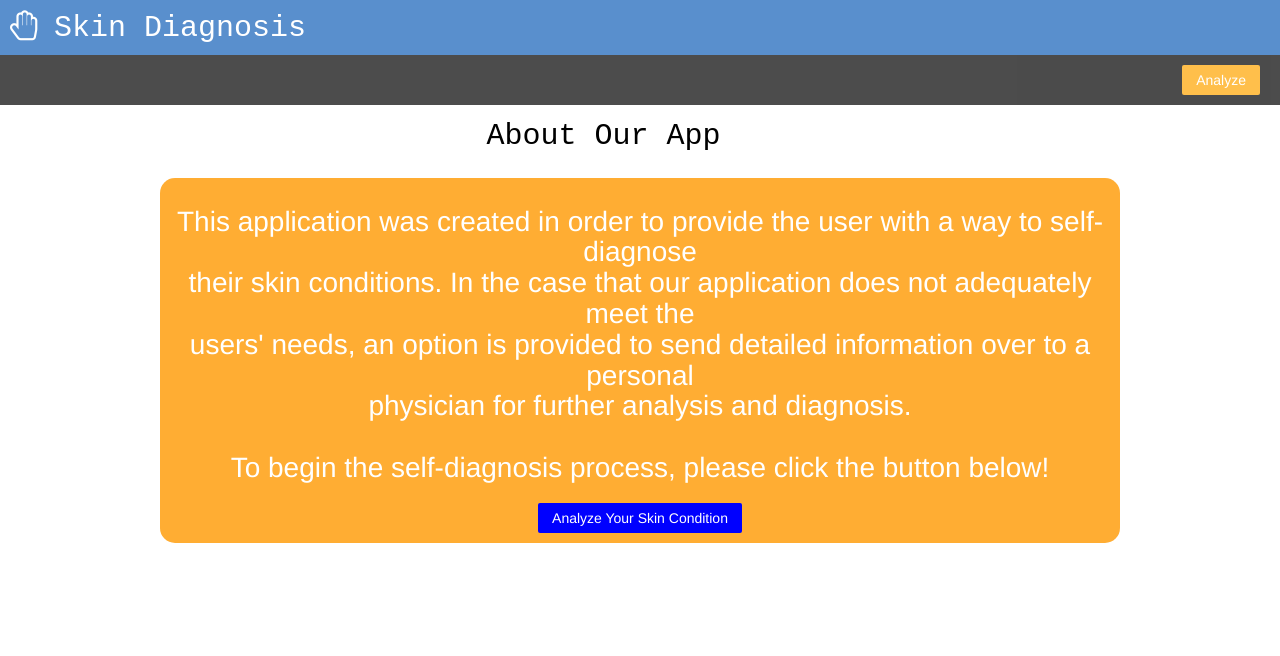
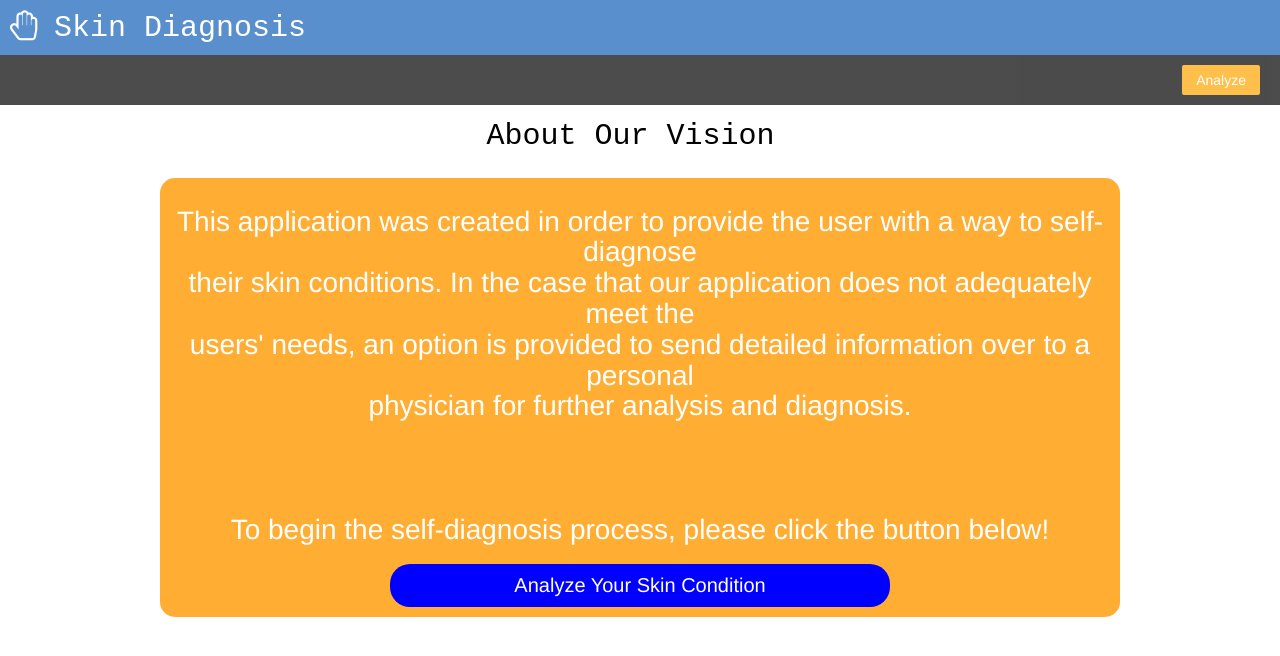
Before and after one commit to jamesjackson/health-informatics, a website: page public/index.html in a window 1280 px wide. Drawn offline with Linux system fonts and the light colour scheme.

Commit message:
Making changes to info page

```diff
--- a/public/appstyle.css
+++ b/public/appstyle.css
@@ -189,6 +189,9 @@ and open the template in the editor.
 
 #startAnalysisButton
 {
-    background-color:blue;
-    color:white;
+    background-color: blue;
+    width: 500px;
+    border-radius: 20px;
+    font-size: 20px;
+    color: white;
 }
--- a/public/index.html
+++ b/public/index.html
@@ -27,13 +27,13 @@ and open the template in the editor.
             <button onclick="goAnalyze()" type="submit" class="navigationButton pure-button pure-button-primary">Analyze</button>
             <!-- <button onclick="goSendToDoctor()" type="submit" class="navigationButton pure-button pure-button-primary">Send to Doctor</button> -->
         </div>
-        <span id="subText">About Our App</span>
+        <span id="subText">About Our Vision</span>
 
         <div id="infoDiv">
             <h1>This application was created in order to provide the user with a way to self-diagnose<br/>
                 their skin conditions.  In the case that our application does not adequately meet the<br/>
                 users' needs, an option is provided to send detailed information over to a personal<br/>
-                physician for further analysis and diagnosis.<br/><br/>
+                physician for further analysis and diagnosis.<br/><br/><br/><br/>
 
                 To begin the self-diagnosis process, please click the button below!
             </h1>
```
